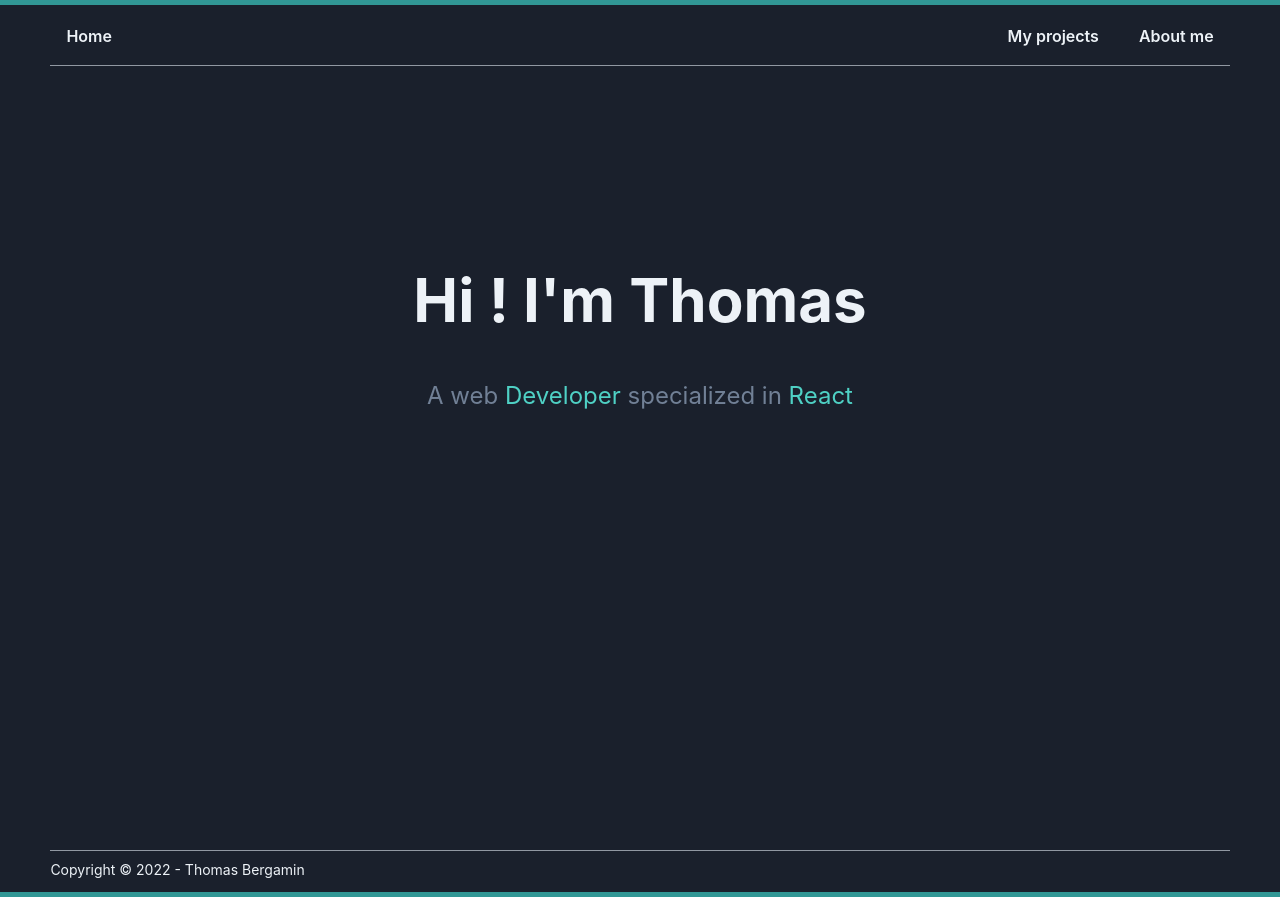
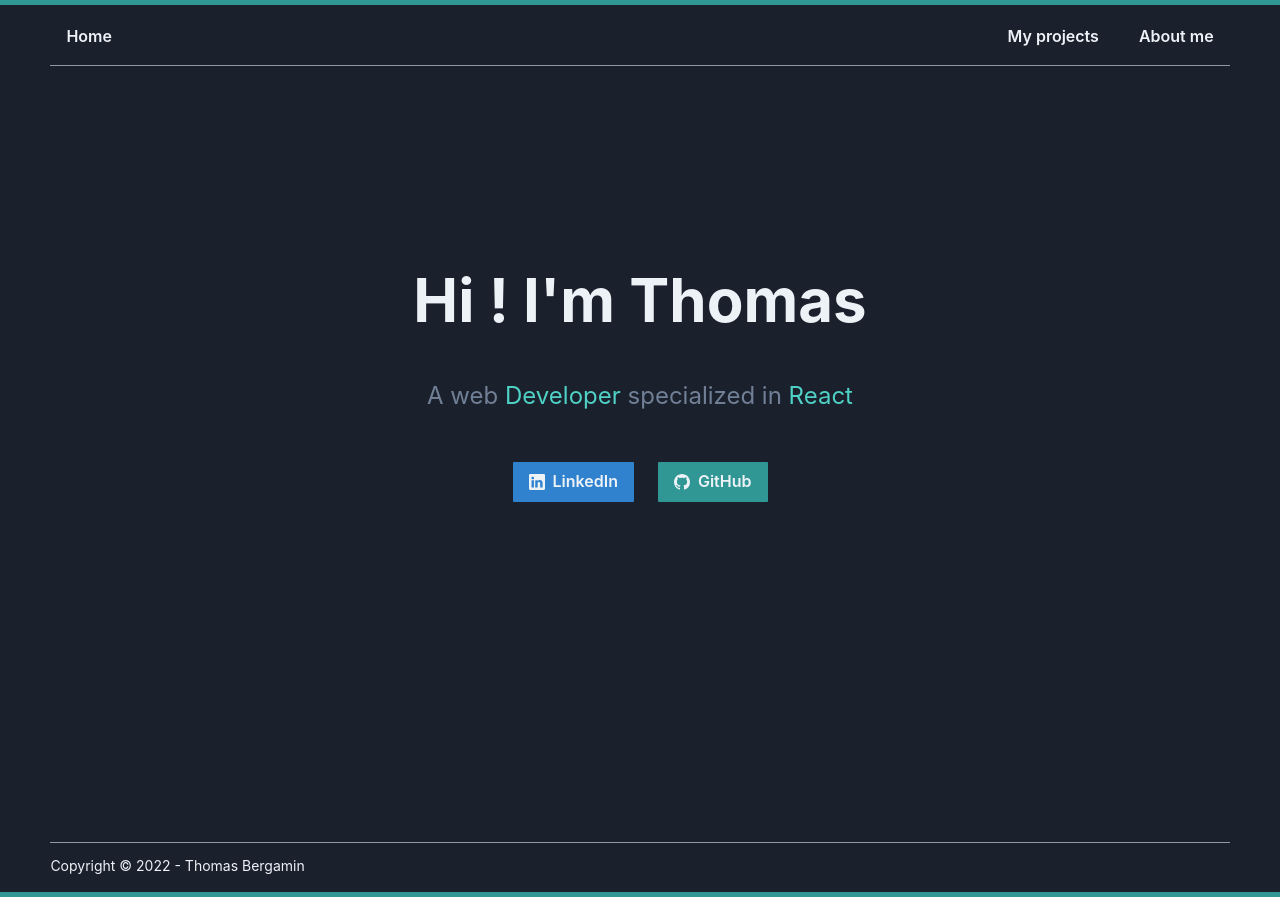
Before and after one commit to ThomasBergamin/portfolio, a React (Create React App) app: page / in a window 1280 px wide. Built offline with nearby package versions, Linux system fonts and the light colour scheme.

Commit message:
feat: 🎸 init routing

```diff
--- a/package.json
+++ b/package.json
@@ -16,6 +16,8 @@
     "git-cz": "^4.8.0",
     "react": "^17.0.2",
     "react-dom": "^17.0.2",
+    "react-icons": "^4.3.1",
+    "react-router-dom": "^6.2.1",
     "react-scripts": "5.0.0",
     "typescript": "^4.5.4",
     "web-vitals": "^2.1.3"
--- a/src/App.tsx
+++ b/src/App.tsx
@@ -1,39 +1,8 @@
-import { Text, Heading, VStack, Box } from '@chakra-ui/react';
 import React from 'react';
-import { Footer } from './components/Footer/Footer';
-import { Navbar } from './components/Navbar/Navbar';
+import { Router } from './Router';
 
 const App = () => {
-  return (
-    <>
-      <Navbar />
-
-      <Box as="section" minHeight="71vh">
-        <VStack
-          alignItems="center"
-          gap={10}
-          textAlign="center"
-          mt={[24, 48]}
-          mx={4}
-        >
-          <Heading as="h1" textColor="gray.100" size="3xl">
-            Hi ! I&#39;m Thomas
-          </Heading>
-          <Text as="h2" textColor="gray.500" fontSize="2xl" px={10}>
-            A web{' '}
-            <Text display="inline" color="teal.300">
-              Developer
-            </Text>{' '}
-            specialized in{' '}
-            <Text display="inline" color="teal.300">
-              React
-            </Text>
-          </Text>
-        </VStack>
-      </Box>
-      <Footer />
-    </>
-  );
+  return <Router />;
 };
 
 export default App;
--- /dev/null
+++ b/src/Router.tsx
@@ -0,0 +1,17 @@
+import React from 'react';
+import { Route, Routes, BrowserRouter } from 'react-router-dom';
+import About from './pages/About';
+import Home from './pages/Home';
+import Projects from './pages/Projects';
+
+export const Router = () => {
+  return (
+    <BrowserRouter>
+      <Routes>
+        <Route path="/" element={<Home />}></Route>
+        <Route path="/projects" element={<Projects />}></Route>
+        <Route path="/about" element={<About />}></Route>
+      </Routes>
+    </BrowserRouter>
+  );
+};
--- a/src/components/Footer/Footer.tsx
+++ b/src/components/Footer/Footer.tsx
@@ -5,8 +5,8 @@ const Footer = () => {
   return (
     <Box as="footer" mt="auto">
       <Container maxW="120ch" py="3" px={4}>
-        <Divider mb={2} w="100%" mx="auto" />
-        <Flex>
+        <Divider mb={3} w="100%" mx="auto" />
+        <Flex mb={1}>
           <Text fontSize="sm" textColor="gray.100">
             Copyright © 2022 - Thomas Bergamin
           </Text>
--- a/src/components/Navbar/Navbar.tsx
+++ b/src/components/Navbar/Navbar.tsx
@@ -6,8 +6,10 @@ import {
   Divider,
   Flex,
   Spacer,
+  Link,
 } from '@chakra-ui/react';
 import React from 'react';
+import { Link as RouterLink } from 'react-router-dom';
 
 const Navbar = () => {
   return (
@@ -15,7 +17,9 @@ const Navbar = () => {
       <Box h="5px" bg="teal.500" />
       <Container maxW="120ch" py="3" px={4}>
         <Flex>
+          <Link as={RouterLink} to="/">
             <Button
+              borderRadius="1"
               as="a"
               _hover={{
                 cursor: 'pointer',
@@ -28,9 +32,12 @@ const Navbar = () => {
             >
               Home
             </Button>
+          </Link>
           <Spacer />
           <ButtonGroup spacing="2">
+            <Link as={RouterLink} to="/projects">
               <Button
+                borderRadius="1"
                 as="a"
                 _hover={{
                   cursor: 'pointer',
@@ -43,7 +50,10 @@ const Navbar = () => {
               >
                 My projects
               </Button>
+            </Link>
+            <Link as={RouterLink} to="/about">
               <Button
+                borderRadius="1"
                 as="a"
                 _hover={{
                   cursor: 'pointer',
@@ -52,10 +62,11 @@ const Navbar = () => {
                 }}
                 textColor="gray.100"
                 variant="ghost"
-              colorScheme="blue"
+                colorScheme="grey"
               >
                 About me
               </Button>
+            </Link>
           </ButtonGroup>
         </Flex>
         <Divider mt={2} w="100%" mx="auto" />
--- /dev/null
+++ b/src/pages/About.tsx
@@ -0,0 +1,17 @@
+import { Box } from '@chakra-ui/react';
+import React from 'react';
+import { Footer } from '../components/Footer/Footer';
+import { Navbar } from '../components/Navbar/Navbar';
+
+const About = () => {
+  return (
+    <>
+      <Navbar />
+
+      <Box as="section" minHeight="70vh"></Box>
+      <Footer />
+    </>
+  );
+};
+
+export default About;
--- /dev/null
+++ b/src/pages/Home.tsx
@@ -0,0 +1,81 @@
+import {
+  Text,
+  Heading,
+  VStack,
+  Box,
+  Button,
+  ButtonGroup,
+  Link,
+  SlideFade,
+} from '@chakra-ui/react';
+import React from 'react';
+import { Footer } from '../components/Footer/Footer';
+import { Navbar } from '../components/Navbar/Navbar';
+import { BsGithub, BsLinkedin } from 'react-icons/bs';
+
+const Home = () => {
+  return (
+    <>
+      <Navbar />
+
+      <SlideFade in offsetY="40px">
+        <Box as="section" minHeight="70vh">
+          <VStack
+            alignItems="center"
+            gap={10}
+            textAlign="center"
+            mt={[24, 48]}
+            mx={4}
+          >
+            <Heading as="h1" textColor="gray.100" size="3xl">
+              Hi ! I&#39;m Thomas
+            </Heading>
+
+            <Text as="h2" textColor="gray.500" fontSize="2xl" px={10}>
+              A web{' '}
+              <Text display="inline" color="teal.300">
+                Developer
+              </Text>{' '}
+              specialized in{' '}
+              <Text display="inline" color="teal.300">
+                React
+              </Text>
+            </Text>
+            <ButtonGroup spacing="6">
+              <Link
+                isExternal
+                href="https://www.linkedin.com/in/thomas-bergamin/"
+              >
+                <Button
+                  cursor="pointer"
+                  as="a"
+                  leftIcon={<BsLinkedin />}
+                  borderRadius="1"
+                  colorScheme="blue"
+                  textColor="gray.100"
+                >
+                  LinkedIn
+                </Button>
+              </Link>
+              <Link isExternal href="https://github.com/ThomasBergamin">
+                <Button
+                  cursor="pointer"
+                  as="a"
+                  leftIcon={<BsGithub />}
+                  borderRadius="1"
+                  textColor="gray.100"
+                  colorScheme="teal"
+                >
+                  GitHub
+                </Button>
+              </Link>
+            </ButtonGroup>
+          </VStack>
+        </Box>
+      </SlideFade>
+      <Footer />
+    </>
+  );
+};
+
+export default Home;
--- /dev/null
+++ b/src/pages/Projects.tsx
@@ -0,0 +1,17 @@
+import { Box } from '@chakra-ui/react';
+import React from 'react';
+import { Footer } from '../components/Footer/Footer';
+import { Navbar } from '../components/Navbar/Navbar';
+
+const Projects = () => {
+  return (
+    <>
+      <Navbar />
+
+      <Box as="section" minHeight="70vh"></Box>
+      <Footer />
+    </>
+  );
+};
+
+export default Projects;
```
Also changed, not shown: 1 other file (tests, documents, lock files or other folders). Lines whose indentation alone changed are shown as unchanged.
